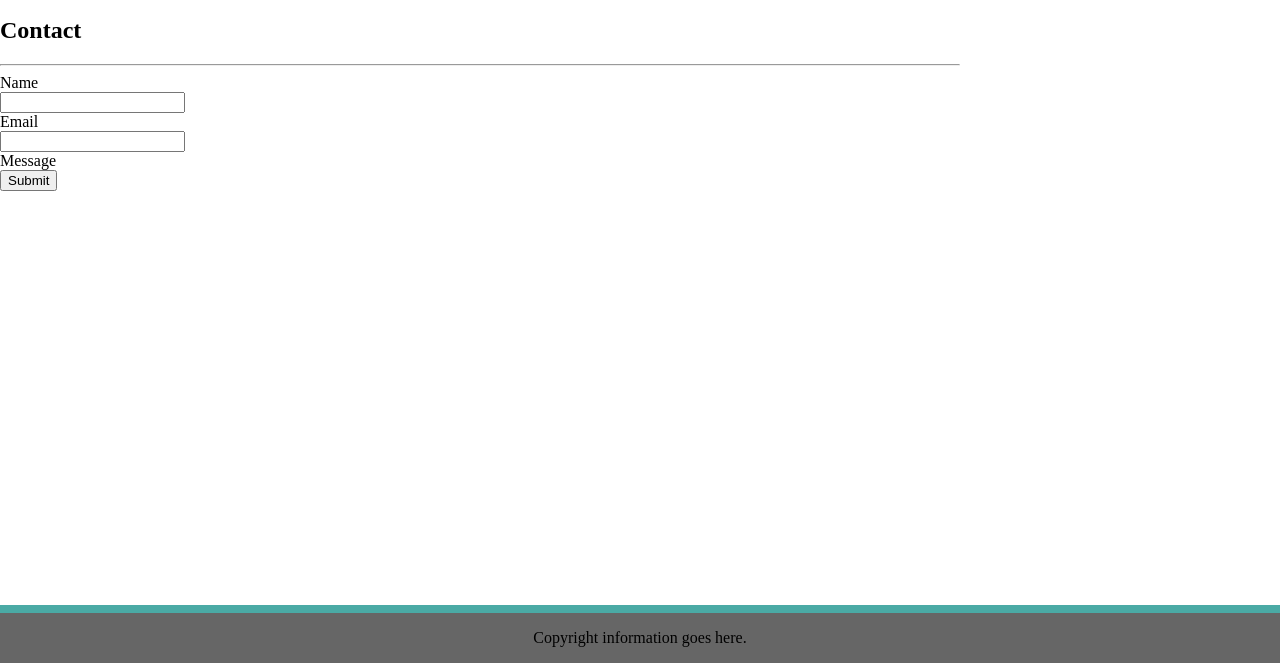
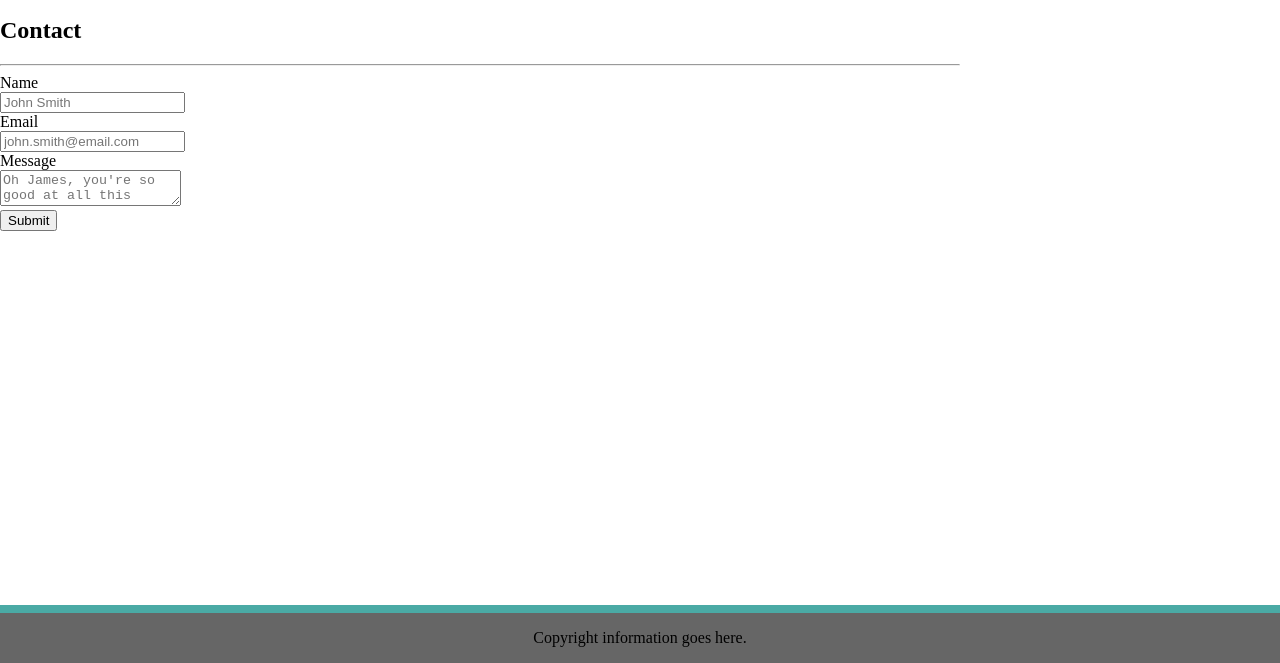
Before and after one commit to Jimmah661/Basic-Portfolio, a plain HTML site: page contact.html in a window 1280 px wide. Shown: the part 137-800 px from the top of the page. Drawn offline with Linux system fonts and the light colour scheme.

Commit message:
Added the Text Area and the placeholder text

```diff
--- a/contact.html
+++ b/contact.html
@@ -19,10 +19,11 @@
             <hr>
             <form>
                 Name<br>
-                <input type="text"><br>
+                <input type="text" placeholder="John Smith"><br>
                 Email<br>
-                <input type="text"><br>
+                <input type="text" placeholder="john.smith@email.com"><br>
                 Message<br>
+                <textarea placeholder="Oh James, you're so good at all this stuff"></textarea><br>
                 <input type="submit">
             </form>
         </section>
```
